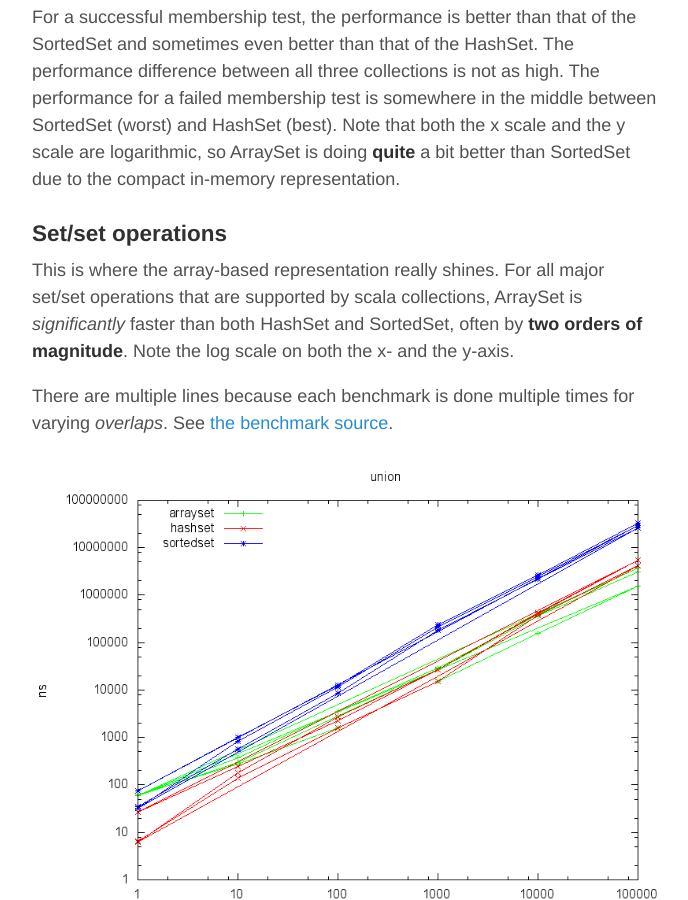
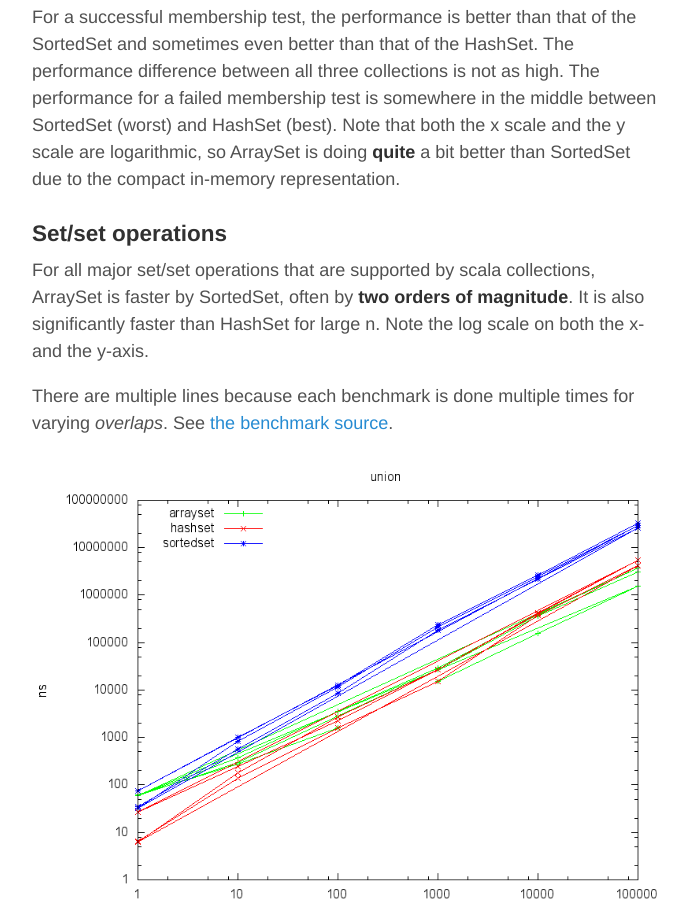
Before and after one commit to rklaehn/rklaehn.github.io, a Jekyll site: the page built from _posts/2015-12-18-array-based-immutable-collections.md, in a window 1280 px wide and 900 px high, scrolled down 3856 px. Shown: the whole window, without its empty margins (293-981 px from the left). Built offline with Jekyll 4.4.1, drawn with Linux system fonts in a browser that asks for light colours.

Commit message:
Update 2015-12-18-array-based-immutable-collections.md

```diff
--- a/_posts/2015-12-18-array-based-immutable-collections.md
+++ b/_posts/2015-12-18-array-based-immutable-collections.md
@@ -43,7 +43,7 @@ For a successful membership test, the performance is better than that of the Sor
 
 ### Set/set operations
 
-This is where the array-based representation really shines. For all major set/set operations that are supported by scala collections, ArraySet is *significantly* faster than both HashSet and SortedSet, often by **two orders of magnitude**. Note the log scale on both the x- and the y-axis.
+For all major set/set operations that are supported by scala collections, ArraySet is faster by SortedSet, often by **two orders of magnitude**. It is also significantly faster than HashSet for large n. Note the log scale on both the x- and the y-axis.
 
 There are multiple lines because each benchmark is done multiple times for varying *overlaps*. See [the benchmark source](https://github.com/rklaehn/abc/blob/4eef7940c80da84b4c212b1e1dc2aff624c34930/jmhBenchmarks/src/main/scala/com/rklaehn/abc/SetSetBench.scala).
 
```
